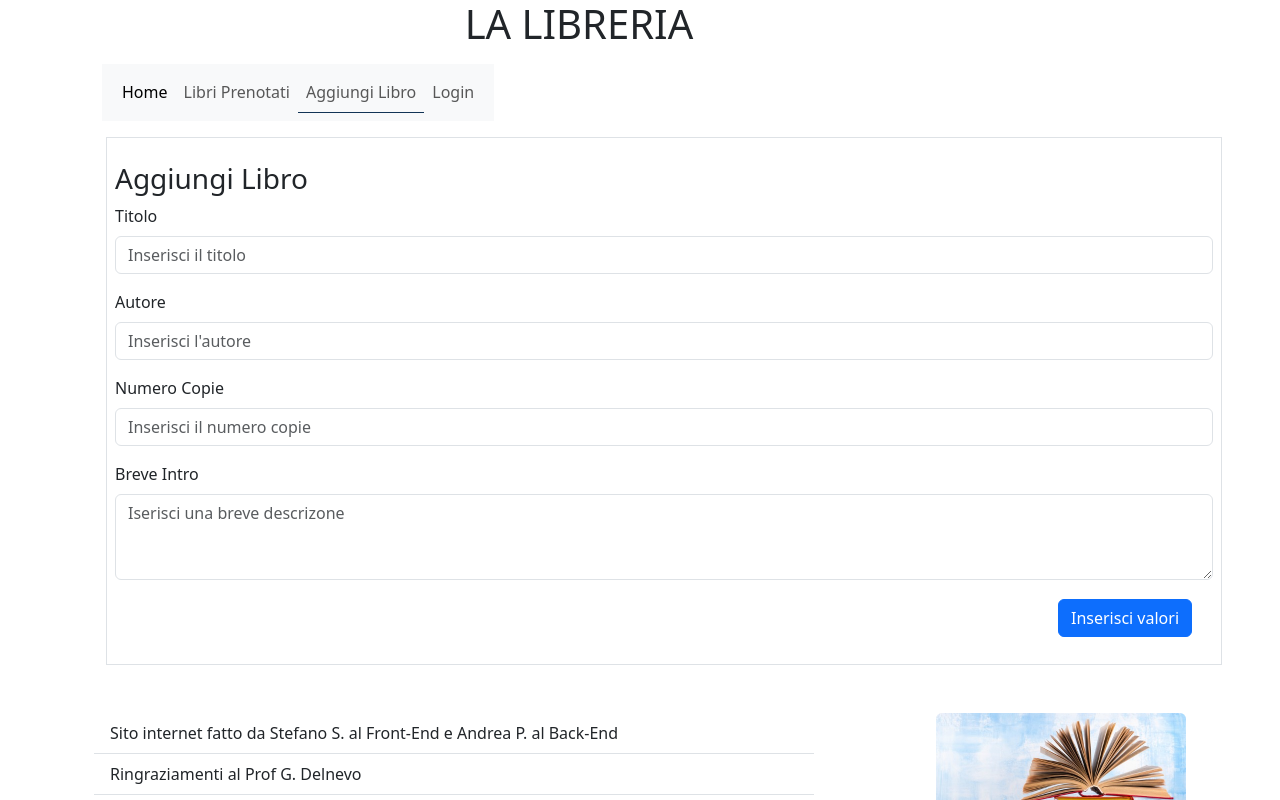
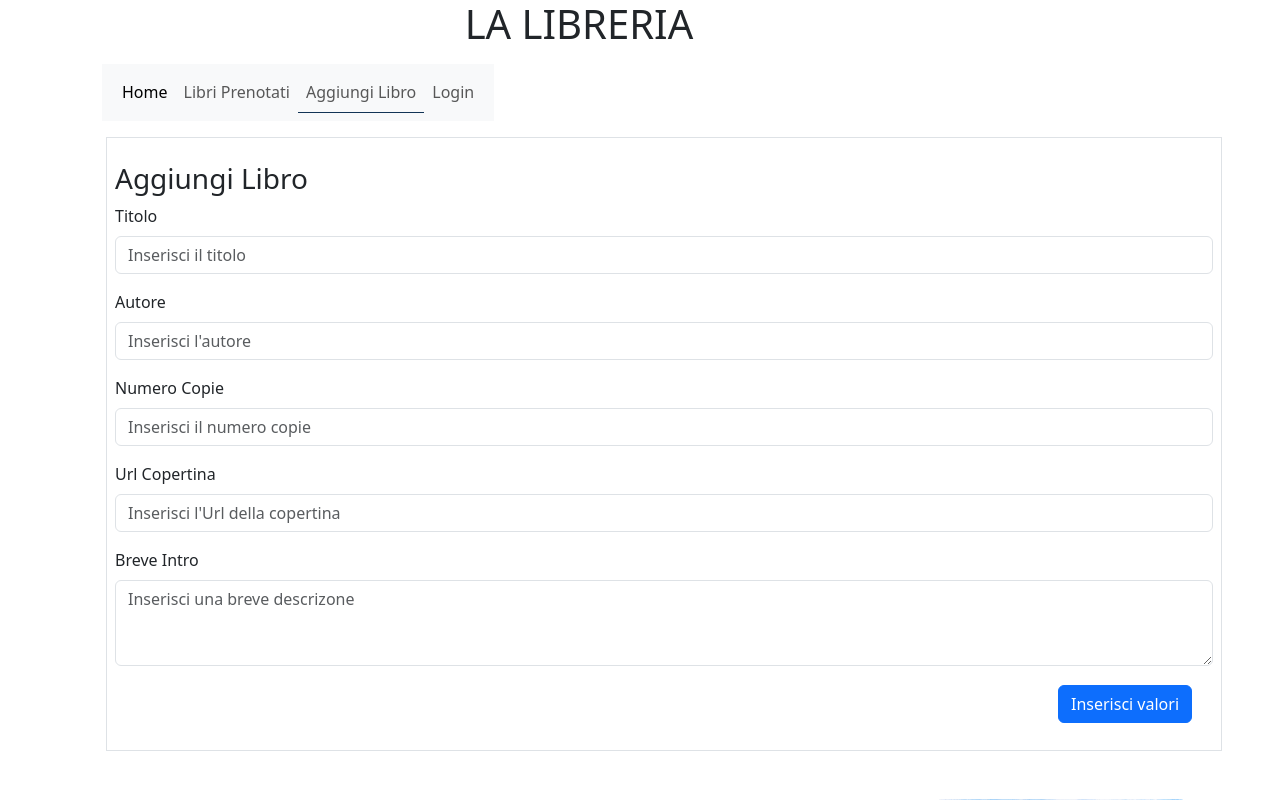
Before and after one commit to SantoSte2/ProgettoWeb2, a Vue app: page /AddLibro in a window 1280 px wide. Shown: the top 800 px of the page. Built offline with nearby package versions, Linux system fonts and the light colour scheme.

Commit message:
aggiunto form e visualizzazione per url immagine

```diff
--- a/src/components/AddCard.vue
+++ b/src/components/AddCard.vue
@@ -20,9 +20,14 @@
                     placeholder="Inserisci il numero copie">
             </div>
             <div class="mb-3">
+                <label for="exampleFormControlTextarea2" class="form-label">Url Copertina</label>
+                <input type="text" class="form-control" id="Copertina" v-model="imgurl"
+                    placeholder="Inserisci l'Url della copertina">
+            </div>
+            <div class="mb-3">
                 <label for="exampleFormControlTextarea1" class="form-label">Breve Intro</label>
                 <textarea class="form-control" id="Descrizione" v-model="descrizione"
-                    placeholder="Iserisci una breve descrizone" rows="3"></textarea>
+                    placeholder="Inserisci una breve descrizone" rows="3"></textarea>
             </div>
             <div class="row">
                 <div class="col-10"></div>
@@ -47,6 +52,7 @@ const titoloCard = ref('');
 const autoreCard = ref('');
 const copieCard = ref();
 const descrizione = ref('');
+const imgurl = ref('');
 
 const emit = defineEmits(['cardSubmitted', 'onSubmit']);
 
@@ -66,7 +72,8 @@ const onSubmit = () => {
         titoloCard: titoloCard.value,
         autoreCard: autoreCard.value,
         copieCard: copieCard.value,
-        descrizione: descrizione.value
+        descrizione: descrizione.value,
+        imgurl: imgurl.value
     }
 
     emit('cardSubmitted', cardData);
@@ -75,6 +82,7 @@ const onSubmit = () => {
     autoreCard.value = '';
     copieCard.value = 0;
     descrizione.value = '';
+    imgurl.value = '';
 
 };
 
--- a/src/components/CardLibri.vue
+++ b/src/components/CardLibri.vue
@@ -5,7 +5,7 @@
 
             <div class="row">
                 <div class="card col-3" v-for="card in cardLibri" :key="card.id">
-                    <img src="" class="card-img-top" alt="...">
+                    <img :src="card.imgurl" class="card-img-top" :alt="'copertina ' + card.titoloCard">
                     <div class="card-body">
                         <h5 class="card-title">{{ card.titoloCard }}</h5>
                         <h5>{{ card.copieCard }}</h5>
--- a/src/views/AddLibro.vue
+++ b/src/views/AddLibro.vue
@@ -55,7 +55,8 @@ const handleCardSubmitted = (cardData) => {
     titoloCard: cardData.titoloCard,
     autoreCard: cardData.autoreCard,
     copieCard: cardData.copieCard,
-    descrizione: cardData.descrizione
+    descrizione: cardData.descrizione,
+    imgurl: cardData.imgurl
   });
 
   listacardDaSalvare();
```
